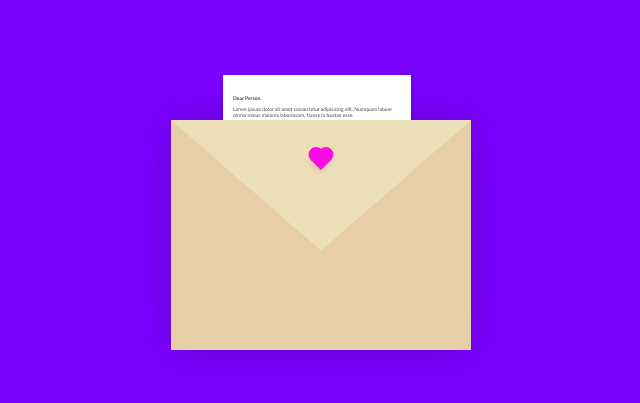
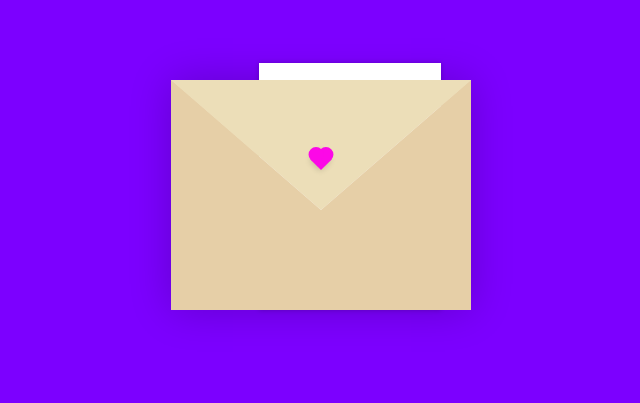
Before and after one commit to Gv0986/Letter, a plain HTML site: page index.html in a window 1280 px wide. Shown: the part 245-648 px from the top of the page, without its empty margins (319-959 px from the left). Drawn offline with Linux system fonts and the light colour scheme.

Commit message:
Update style.css

```diff
--- a/style.css
+++ b/style.css
@@ -18,7 +18,7 @@ body{
   justify-content: center;
 }
 .container {
-  height: 120vh;
+  height: 110vh;
   display: grid;
   place-items: center;
 }
@@ -55,10 +55,10 @@ body{
 }
 .envelope > .letter {
   position: absolute;
-  right: 20%;
-  bottom: 10%;
-  width: 56%;
-  height: 92%;
+  right: 10%;
+  bottom: 0%;
+  width: 54%;
+  height: 90%;
   background: var(--primary);
   text-align: center;
   transition: all 1s ease-in-out;
```
